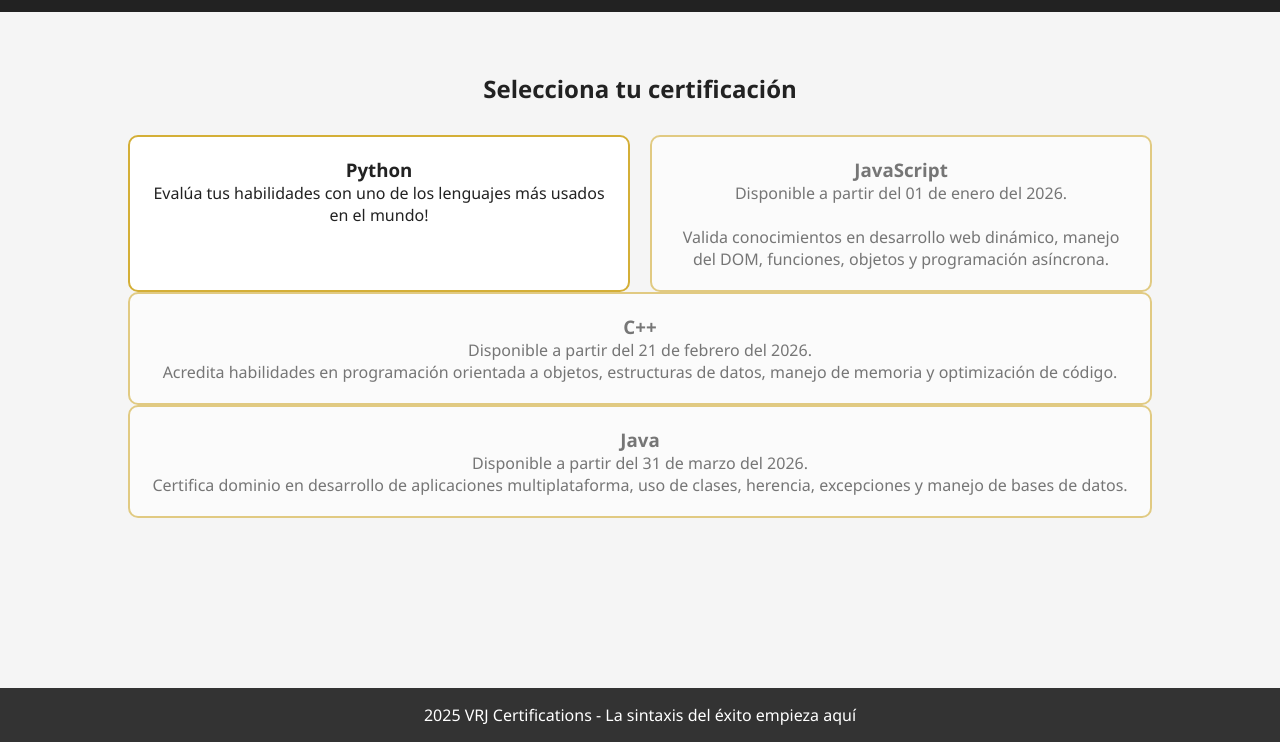
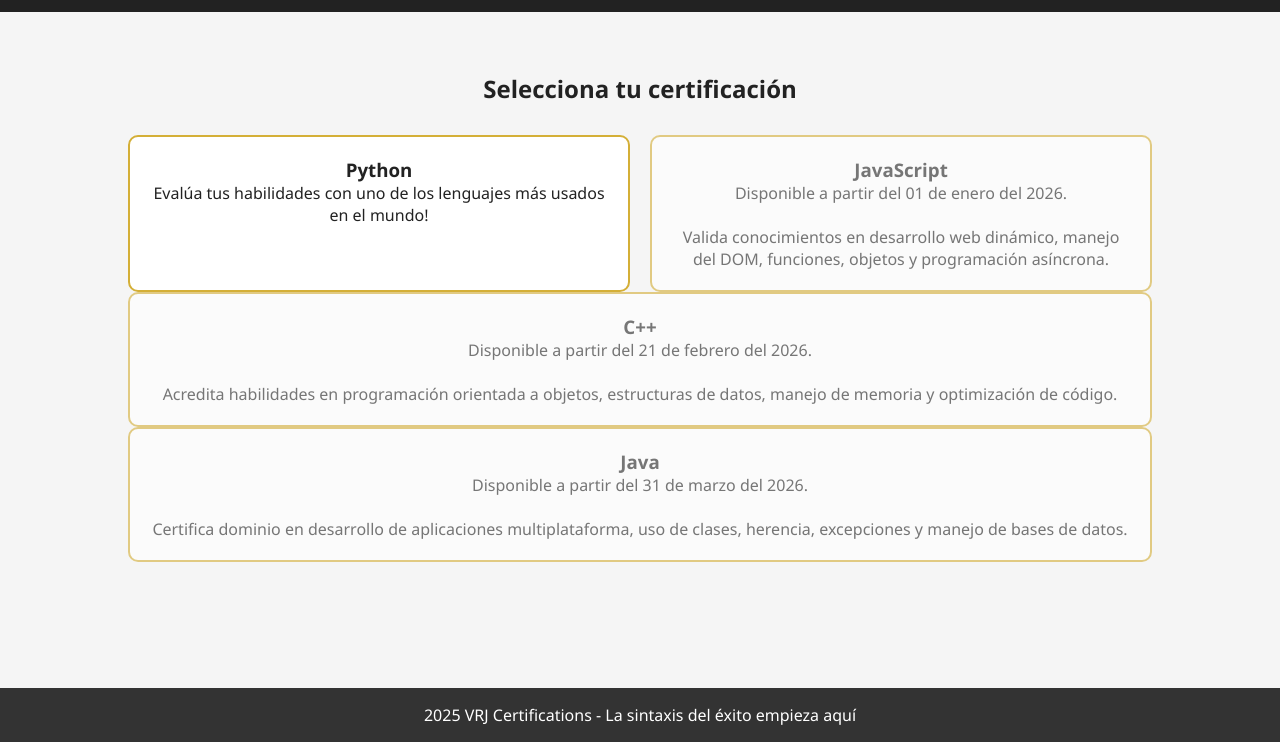
Before and after one commit to rosa-suarez/Examen-Segundo-Parcial---Programaci-n-Web, a plain HTML site: page front/pages/certificaciones.html in a window 1280 px wide. Shown: the part 58-800 px from the top of the page. Drawn offline with Linux system fonts and the light colour scheme; some packages are replaced by stand-ins of ours; a script that the page names is missing.

Commit message:
Update certificaciones.html

```diff
--- a/front/pages/certificaciones.html
+++ b/front/pages/certificaciones.html
@@ -52,12 +52,12 @@
         </div>
         <div class="card disabled">
           <h3>C++</h3>
-          <p>Disponible a partir del 21 de febrero del 2026.</p>
+          <p>Disponible a partir del 21 de febrero del 2026.</p><br>
           <p>Acredita habilidades en programación orientada a objetos, estructuras de datos, manejo de memoria y optimización de código.</p>
         </div>
         <div class="card disabled">
           <h3>Java</h3>
-          <p>Disponible a partir del 31 de marzo del 2026.</p>
+          <p>Disponible a partir del 31 de marzo del 2026.</p><br>
           <p>Certifica dominio en desarrollo de aplicaciones multiplataforma, uso de clases, herencia, excepciones y manejo de bases de datos.</p>
         </div>
       </div>
```
